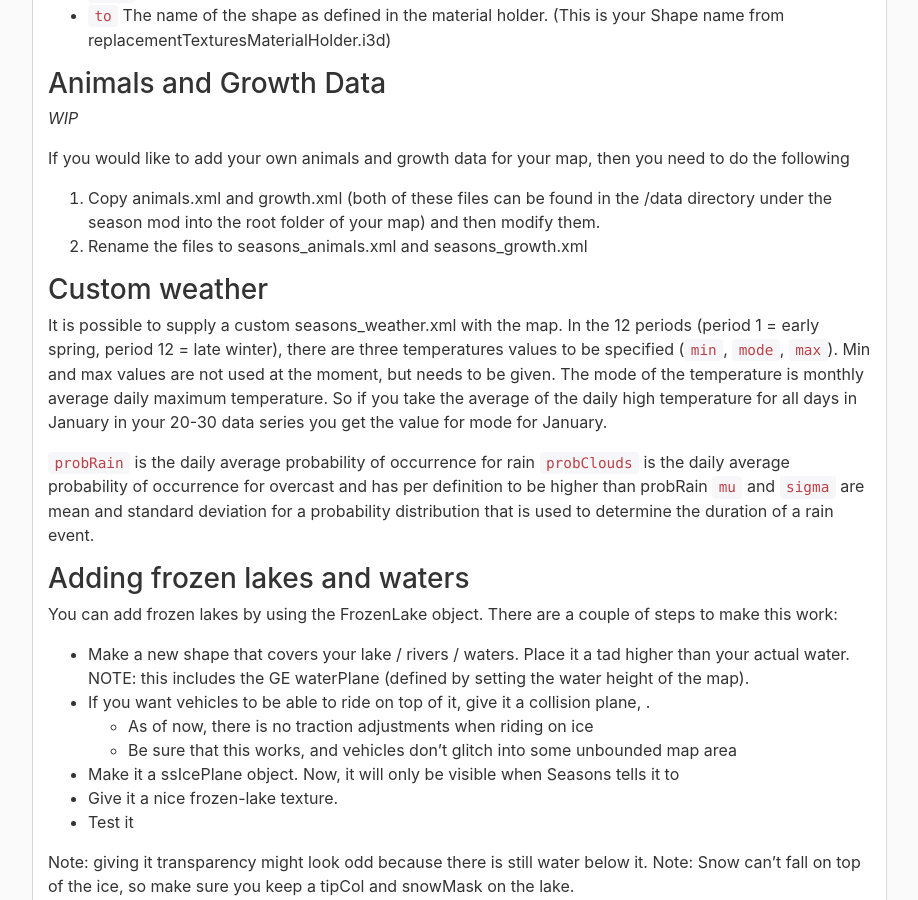
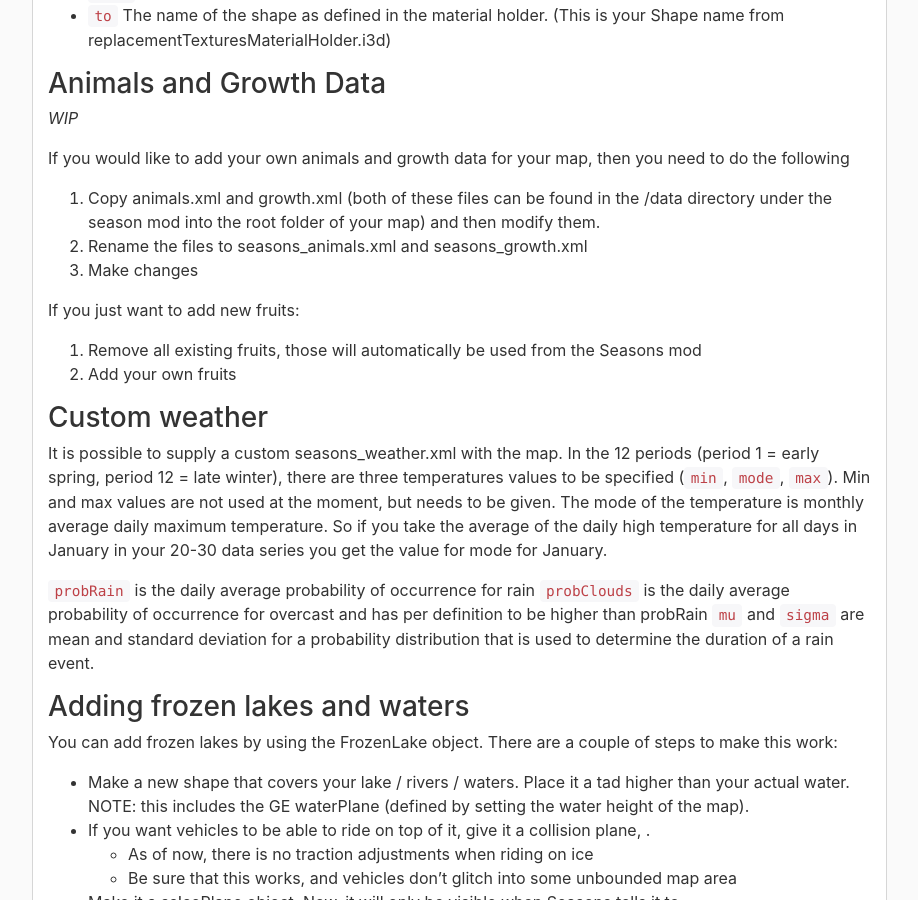
Before and after one commit to RealismusModding/realismusmodding.github.io, a Jekyll site: the page built from mods/seasons/manual/info_for_map_makers.md, in a window 1280 px wide and 900 px high, scrolled down 5469 px. Shown: the whole window, without its empty margins (323-1241 px from the left). Built offline with Jekyll 4.4.1, drawn with Linux system fonts in a browser that asks for light colours; comment, search, counter and statistics services are not loaded.

Commit message:
Update info on growth files

```diff
--- a/mods/seasons/manual/info_for_map_makers.md
+++ b/mods/seasons/manual/info_for_map_makers.md
@@ -227,6 +227,11 @@ If you would like to add your own animals and growth data for your map, then you
 
 1. Copy animals.xml and growth.xml (both of these files can be found in the /data directory under the season mod into the root folder of your map) and then modify them.
 2. Rename the files to seasons_animals.xml and seasons_growth.xml
+3. Make changes
+
+If you just want to add new fruits:
+3. Remove all existing fruits, those will automatically be used from the Seasons mod
+4. Add your own fruits
 
 ### Custom weather
 It is possible to supply a custom seasons_weather.xml with the map. In the 12 periods (period 1 = early spring, period 12 = late winter), there are three temperatures values to be specified (`min`, `mode`, `max`). Min and max values are not used at the moment, but needs to be given. The mode of the temperature is monthly average daily maximum temperature. So if you take the average of the daily high temperature for all days in January in your 20-30 data series you get the value for mode for January.
```
